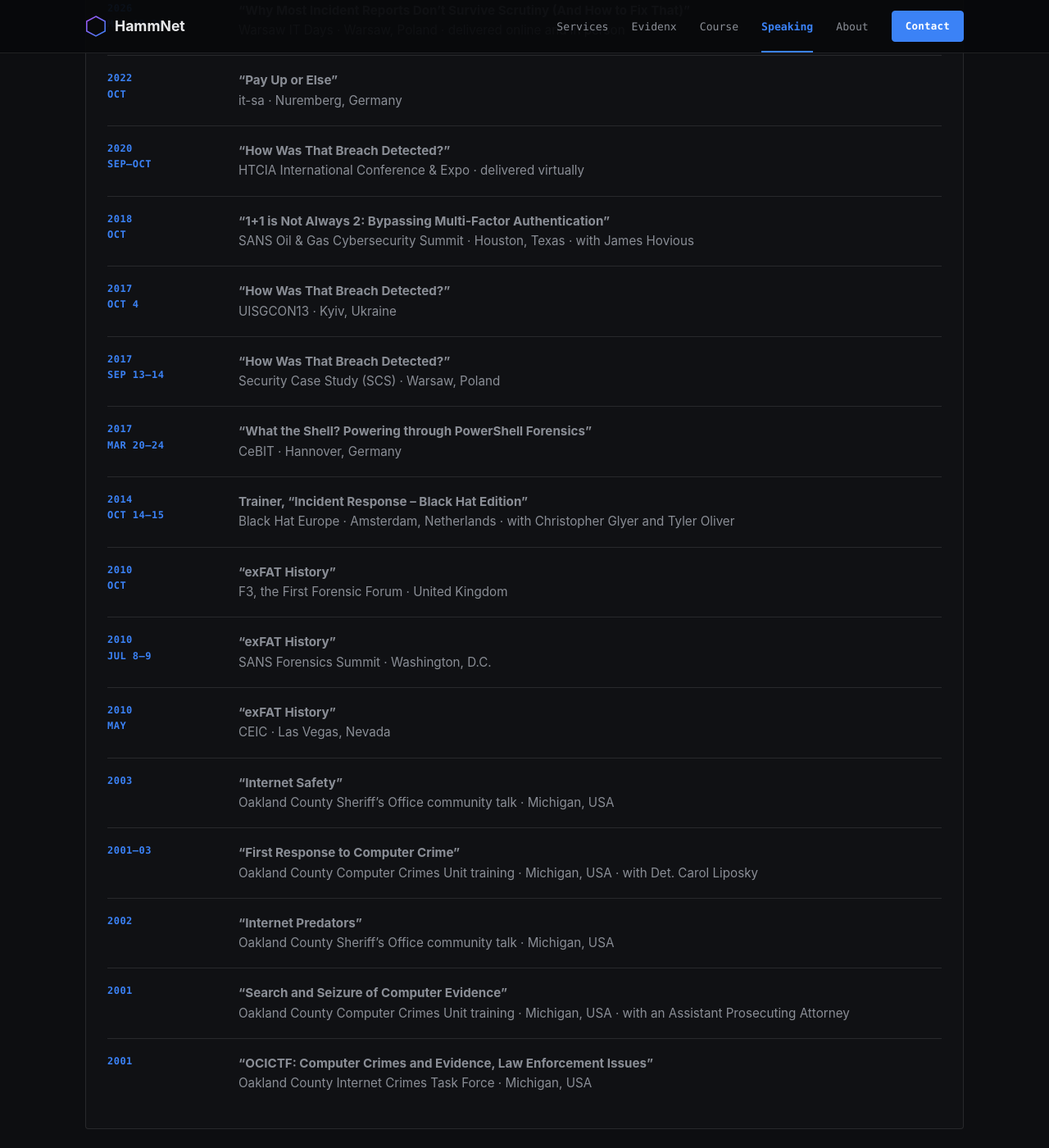
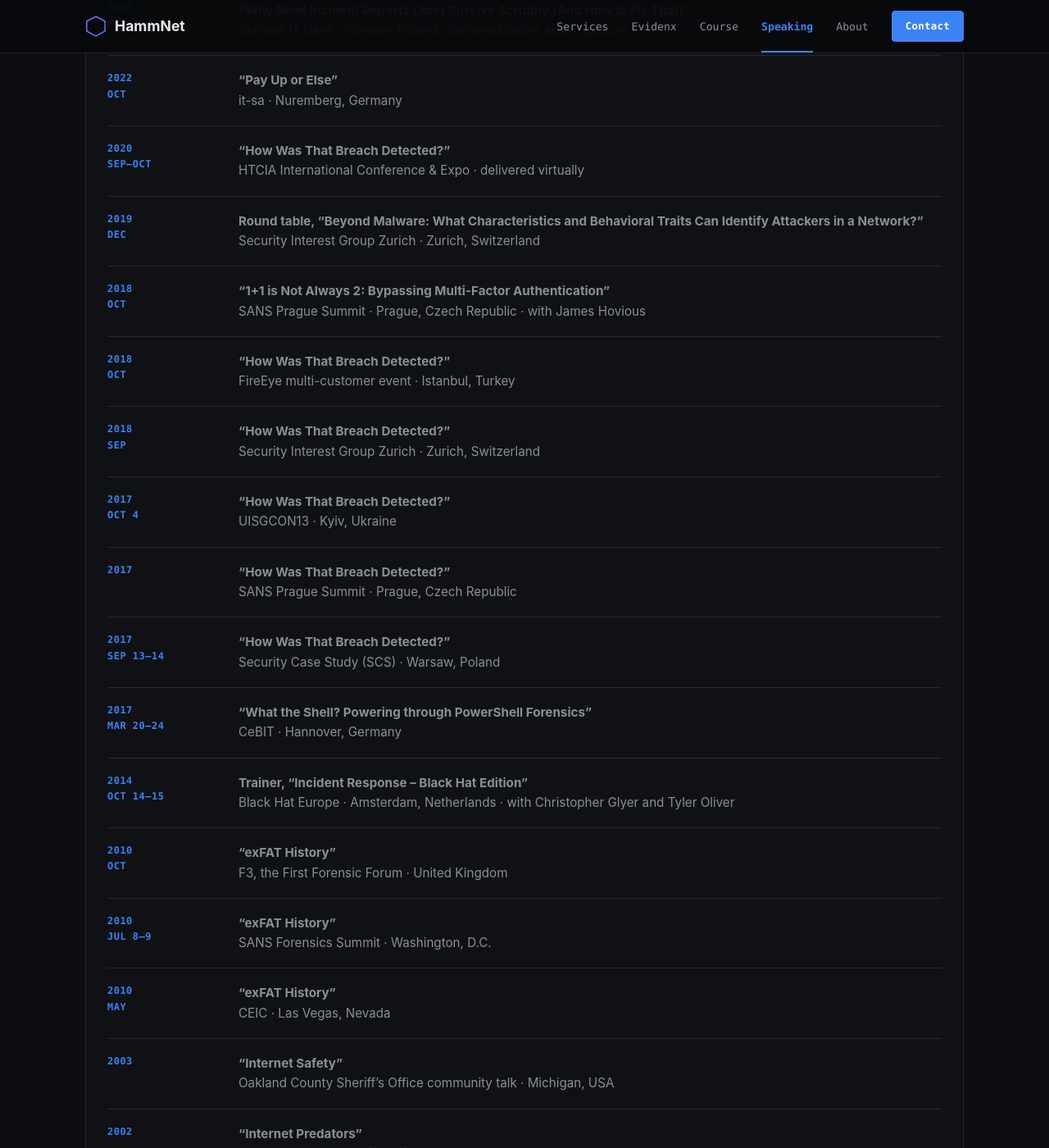
Before and after one commit to hammjd/hammjd.github.io, a Jekyll site: the page built from speaking.html, in a window 1280 px wide and 1400 px high, scrolled down 2114 px. Shown: the whole window at 82% size. Built offline with Jekyll 4.4.1, drawn with Linux system fonts in a browser that asks for light colours; some of the changed text lies outside the part shown.

Commit message:
Confirm remaining speaking history entries with Jeff
Round of corrections from Jeff: the MFA-bypass and one "How Was That
Breach Detected?" delivery were both at SANS Prague Summit (2018 and
2017 respectively, not the Oil & Gas Summit, which was a bad web
search match); added Istanbul (FireEye multi-customer event) and
Zurich (SIG) as two more Breach Detected deliveries; added Beyond
Malware as a Dec 2019 round table at SIG Zurich; dropped the 2021
Andreas Rohr talk at his request (happened, not worth detailing).

Co-Authored-By: Claude Sonnet 5 <noreply@anthropic.com>

```diff
--- a/speaking.html
+++ b/speaking.html
@@ -130,10 +130,31 @@ description: >-
           </dd>
         </div>
         <div class="cred-row">
+          <dt>2019<br>Dec</dt>
+          <dd>
+            <strong>Round table, &ldquo;Beyond Malware: What Characteristics and Behavioral Traits Can Identify Attackers in a Network?&rdquo;</strong><br>
+            Security Interest Group Zurich &middot; Zurich, Switzerland
+          </dd>
+        </div>
+        <div class="cred-row">
           <dt>2018<br>Oct</dt>
           <dd>
             <strong>&ldquo;1+1 is Not Always 2: Bypassing Multi-Factor Authentication&rdquo;</strong><br>
-            SANS Oil &amp; Gas Cybersecurity Summit &middot; Houston, Texas &middot; with James Hovious
+            SANS Prague Summit &middot; Prague, Czech Republic &middot; with James Hovious
+          </dd>
+        </div>
+        <div class="cred-row">
+          <dt>2018<br>Oct</dt>
+          <dd>
+            <strong>&ldquo;How Was That Breach Detected?&rdquo;</strong><br>
+            FireEye multi-customer event &middot; Istanbul, Turkey
+          </dd>
+        </div>
+        <div class="cred-row">
+          <dt>2018<br>Sep</dt>
+          <dd>
+            <strong>&ldquo;How Was That Breach Detected?&rdquo;</strong><br>
+            Security Interest Group Zurich &middot; Zurich, Switzerland
           </dd>
         </div>
         <div class="cred-row">
@@ -141,6 +162,13 @@ description: >-
           <dd>
             <strong>&ldquo;How Was That Breach Detected?&rdquo;</strong><br>
             UISGCON13 &middot; Kyiv, Ukraine
+          </dd>
+        </div>
+        <div class="cred-row">
+          <dt>2017</dt>
+          <dd>
+            <strong>&ldquo;How Was That Breach Detected?&rdquo;</strong><br>
+            SANS Prague Summit &middot; Prague, Czech Republic
           </dd>
         </div>
         <div class="cred-row">
@@ -193,17 +221,17 @@ description: >-
           </dd>
         </div>
         <div class="cred-row">
+          <dt>2002</dt>
+          <dd>
+            <strong>&ldquo;Internet Predators&rdquo;</strong><br>
+            Oakland County Sheriff&rsquo;s Office community talk &middot; Michigan, USA
+          </dd>
+        </div>
+        <div class="cred-row">
           <dt>2001&ndash;03</dt>
           <dd>
             <strong>&ldquo;First Response to Computer Crime&rdquo;</strong><br>
             Oakland County Computer Crimes Unit training &middot; Michigan, USA &middot; with Det. Carol Liposky
-          </dd>
-        </div>
-        <div class="cred-row">
-          <dt>2002</dt>
-          <dd>
-            <strong>&ldquo;Internet Predators&rdquo;</strong><br>
-            Oakland County Sheriff&rsquo;s Office community talk &middot; Michigan, USA
           </dd>
         </div>
         <div class="cred-row">
```
